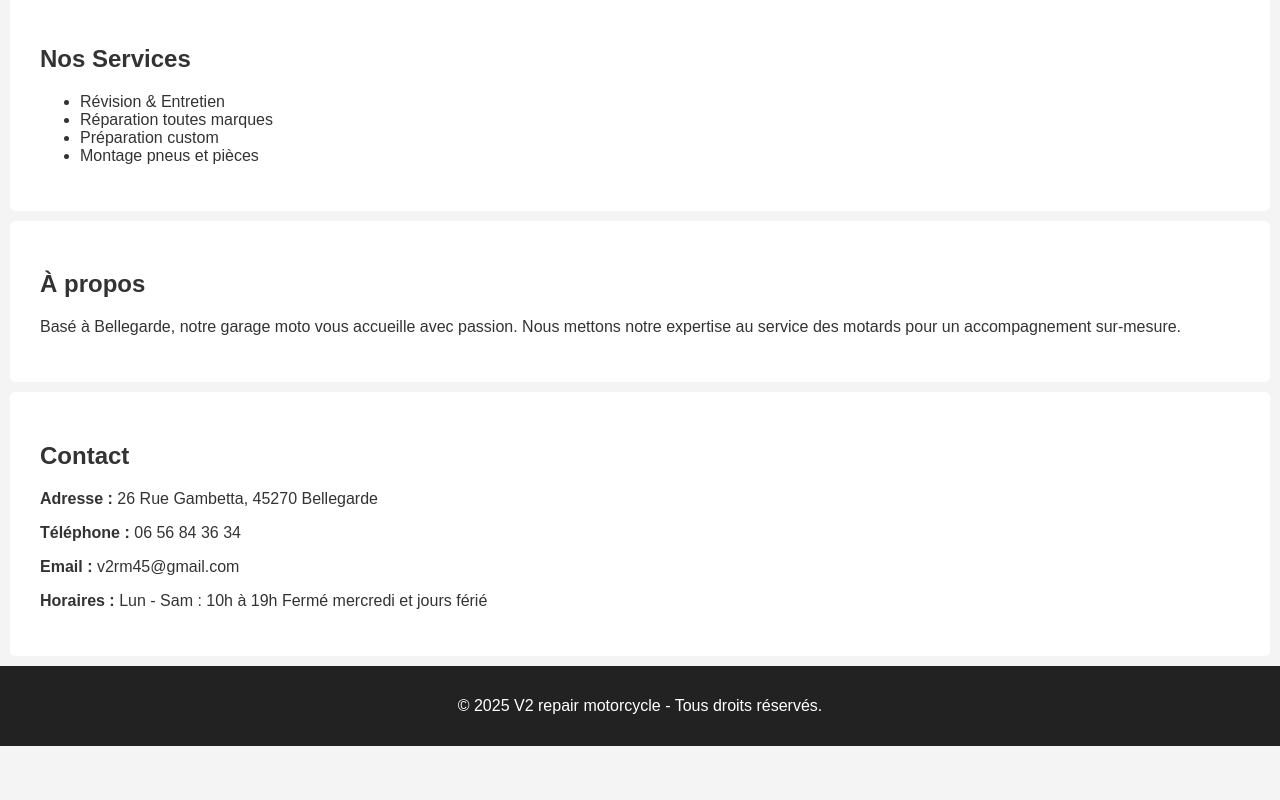
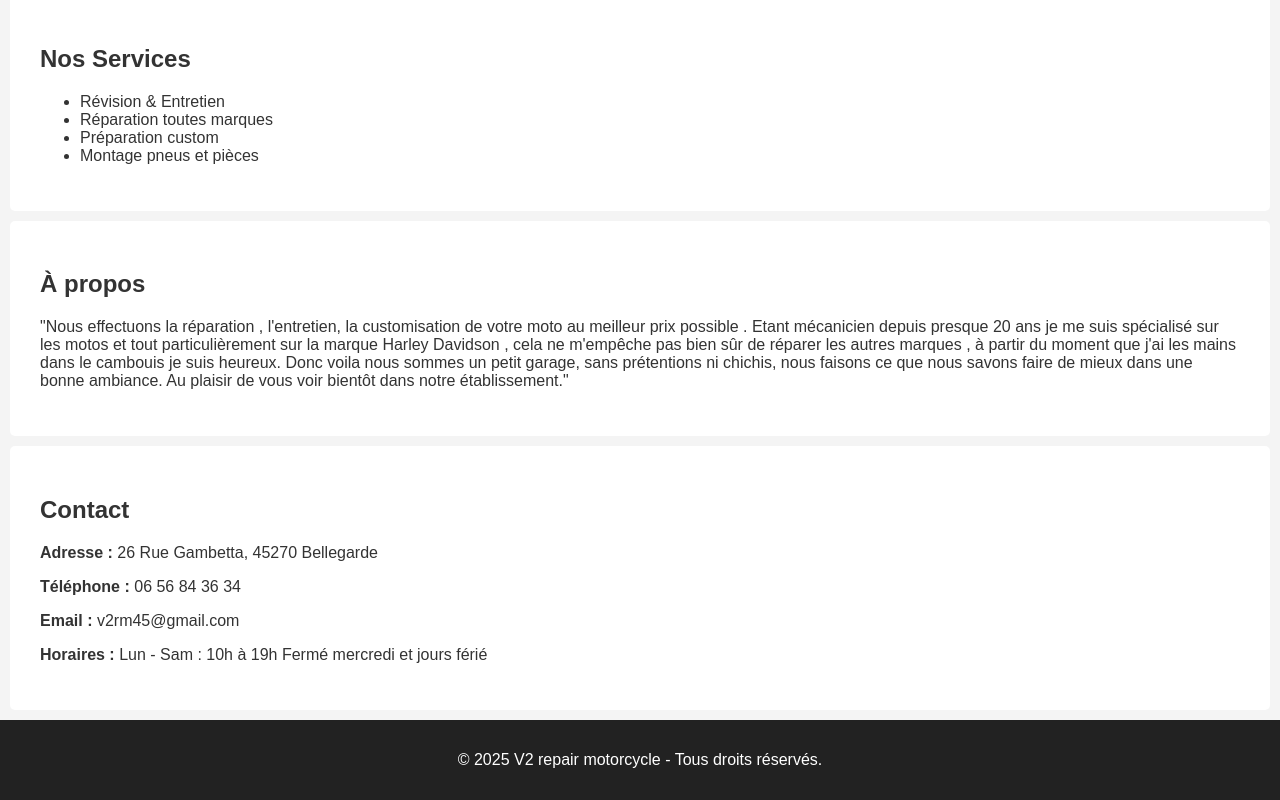
Before and after one commit to sweii45/v2-repair-motorcycle, a plain HTML site: page index.html in a window 1280 px wide. Shown: the part 587-1387 px from the top of the page. Before the commit the page ends 1333 px from the top, so only its background shows below. Drawn offline with Linux system fonts and the light colour scheme.

Commit message:
Update index.html
changement a propos

```diff
--- a/index.html
+++ b/index.html
@@ -37,7 +37,7 @@
 
     <section id="a-propos">
         <h2>À propos</h2>
-        <p>Basé à Bellegarde, notre garage moto vous accueille avec passion. Nous mettons notre expertise au service des motards pour un accompagnement sur-mesure.</p>
+        <p>"Nous effectuons la réparation , l'entretien, la customisation de votre moto au meilleur prix possible . Etant mécanicien depuis presque 20 ans je me suis spécialisé sur les motos et tout particulièrement sur la marque Harley Davidson , cela ne m'empêche pas bien sûr de réparer les autres marques , à partir du moment que j'ai les mains dans le cambouis je suis heureux. Donc voila nous sommes un petit garage, sans prétentions ni chichis, nous faisons ce que nous savons faire de mieux dans une bonne ambiance. Au plaisir de vous voir bientôt dans notre établissement."</p>
     </section>
 
     <section id="contact">
```
